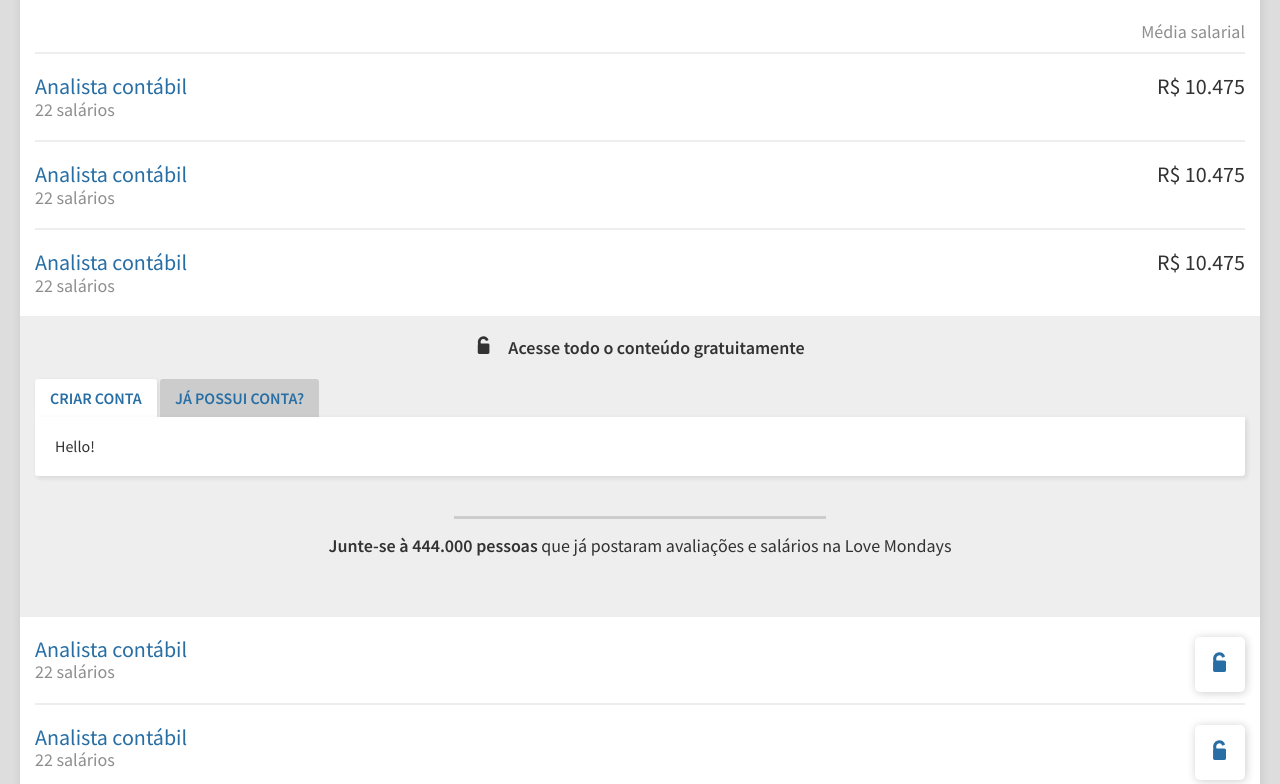
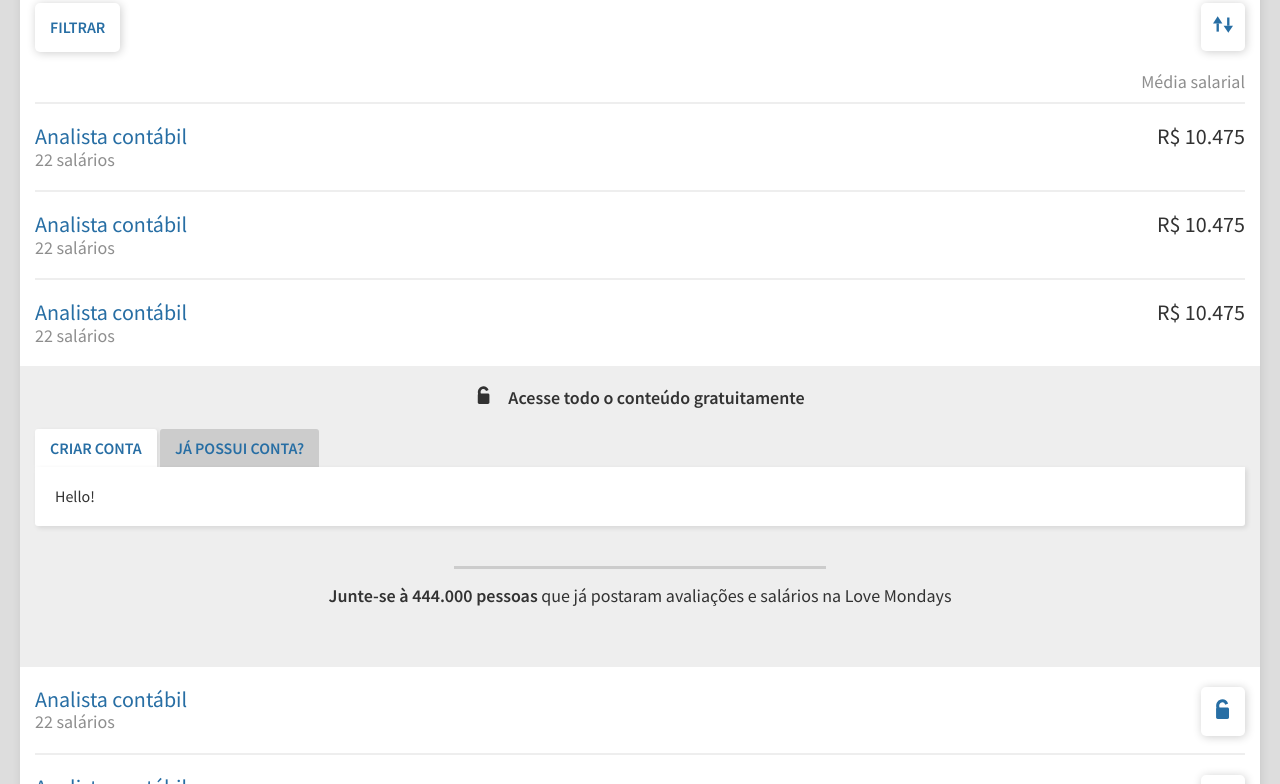
Before and after one commit to brunabxs/ResponsiveWebPage, a website: page public/index.html in a window 1280 px wide. Shown: the part 563-1347 px from the top of the page. Drawn offline with nearby package versions, Linux system fonts and the light colour scheme; files that its build step writes are made by us from their sources.

Commit message:
Including missing buttons.

```diff
--- a/public/index.html
+++ b/public/index.html
@@ -34,8 +34,8 @@
             <header>
                 <h2 class="lm-card-main-title">Salários IBM<span class="info"><span class="bolder">3499</span> salários para 214 cargos</span>
                 </h2>
-                <button />
-                <button />
+                <button class="lm-button active2">Filtrar</button>
+                <button class="lm-button active2 no-text right"><span class="lm-icon sort"></span></button>
             </header>
 
             <div class="lm-line header">Média salarial</div>
--- a/sass/_helpers.scss
+++ b/sass/_helpers.scss
@@ -2,6 +2,7 @@
 .bolder { font-weight: bolder; }
 .normal { font-weight: normal; }
 .center { text-align: center; }
+.right { float: right; }
 
 .lm-icon {
     display: inline-block;
@@ -15,6 +16,10 @@
 
     &.unlock {
         @include mask-image(url('../assets/_icons/unlock.svg'));
+    }
+
+    &.sort {
+        @include mask-image(url('../assets/_icons/reorder.svg'));
     }
 
     &.facebook {
@@ -32,8 +37,11 @@
     @include cursor-hand();
     @include border-radius(5px);
     padding: 15px;
+    vertical-align: top;
 
     &.no-text {
+        padding: 12px;
+
         .lm-icon {
             width: $buttonNoTextIconSize;
             height: $buttonNoTextIconSize;
@@ -109,6 +117,7 @@
     @include box-shadow(1px 1px 10px rgba(0, 0, 0, 0.1));
 
     .lm-card-main-title {
+        margin-bottom: 20px;
         color: $mainTextColor;
         font-weight: bolder;
 
```
